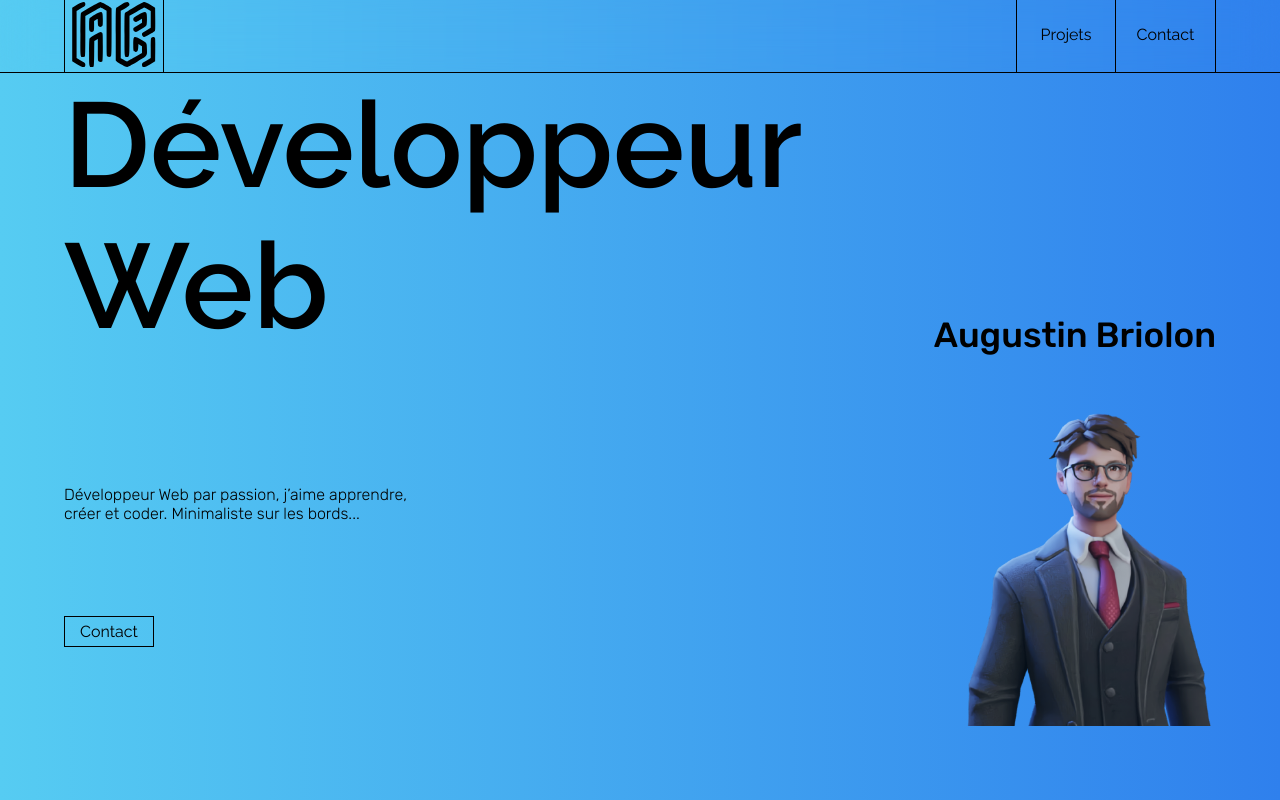
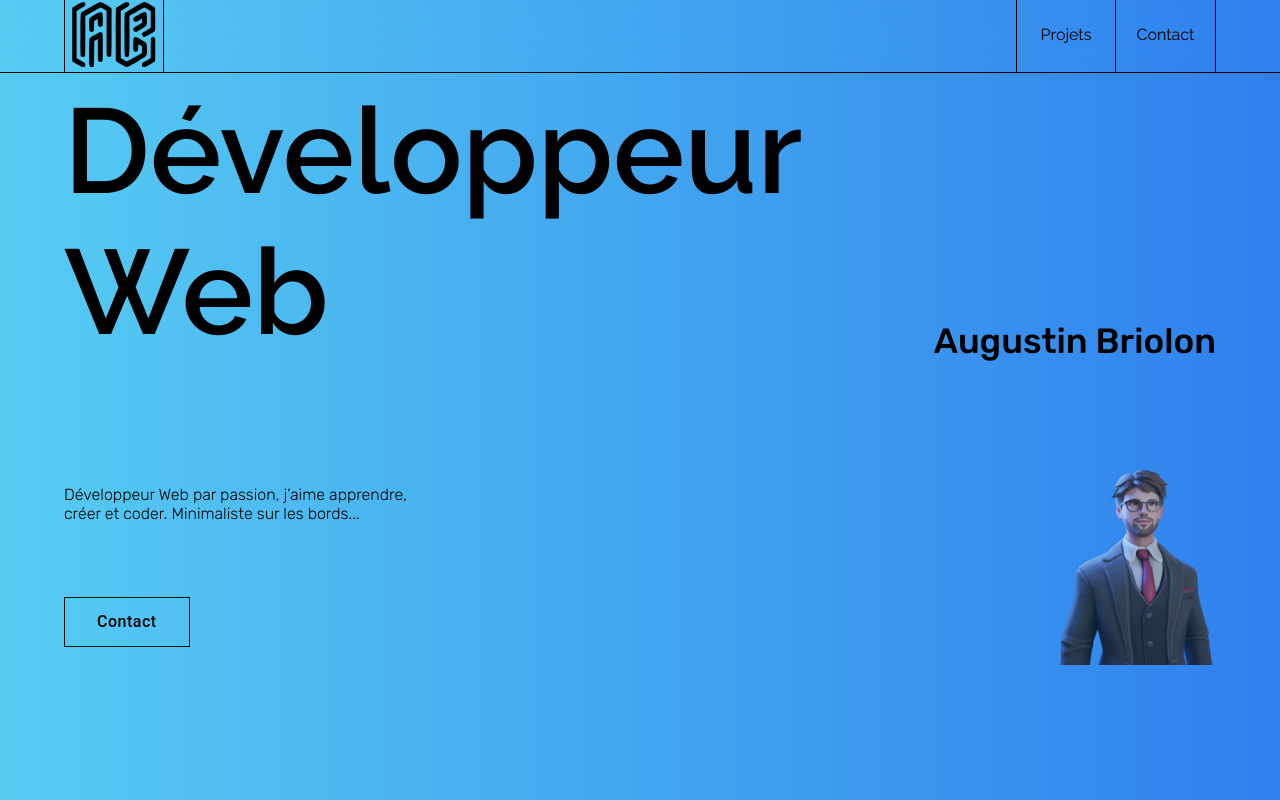
Before and after one commit to AugustinBriolon/Portfolio-v2, a React (Create React App) app: page / in a window 1280 px wide. Shown: the top 800 px of the page. Built offline with nearby package versions, Linux system fonts and the light colour scheme; the HTML template or start-up script is replaced by a standard one.

Commit message:
:sparkles: add button animation

```diff
--- a/src/components/Header/Header.js
+++ b/src/components/Header/Header.js
@@ -6,10 +6,11 @@ import { ScrollToPlugin } from 'gsap/ScrollToPlugin'
 import ImgMe from '../../assets/img/profilImg.png'
 
 gsap.registerPlugin(ScrollTrigger, ScrollToPlugin)
+document.querySelectorAll('.button').forEach(button => button.innerHTML = '<div><span>' + button.textContent.trim().split('').join('</span><span>') + '</span></div>');
 
 export default function Header() {
 
-  const slideInTop = (elem, delay, duration) => {
+  const slideInTop = (elem) => {
     gsap.fromTo(elem, {
       y: 20,
       opacity: 0
@@ -29,6 +30,8 @@ export default function Header() {
   useEffect(() => {
     slideInTop('.text1')
   }, [])
+
+
 
   return (
     <div className='section header'>
--- a/src/scss/component/other/_button.scss
+++ b/src/scss/component/other/_button.scss
@@ -1,5 +1,41 @@
 .button {
-	border: 1px solid #000000;
-  padding: 5px 15px;
-  margin-top: 15px;
+  padding: 16px 32px;
+  font-family: 'Roboto';
+  font-weight: 500;
+  line-height: 16px;
+  border: 1px solid black;
+  display: block;
+  outline: none;
+  text-decoration: none;
+  font-size: 16px;
+  letter-spacing: .5px;
+  background: transparent;
+  color: black;
+  transition: transform .44s ease, box-shadow .44s ease;
+
+  div {
+      display: flex;
+      overflow: hidden;
+      text-shadow: 0 16px 0 black;
+      span {
+          display: block;
+          backface-visibility: hidden;
+          font-style: normal;
+          transition: transform .44s ease;
+          transform: translateY(var(--m)) translateZ(0);
+
+          $i: 1;
+          @while $i < 12 {
+              &:nth-child(#{$i}) {
+                  transition-delay: $i / 20 + s;
+              }
+              $i: $i + 1;
+          }
+      }
+  }
+  &:hover {
+      span {
+          --m: calc(16px * -1);
+      }
+  }
 }
--- a/src/scss/layout/_contact.scss
+++ b/src/scss/layout/_contact.scss
@@ -7,9 +7,12 @@
     flex-direction: column;
   }
 
+  .txt {
+    width: 50%;
+  }
+
   .txt,
   .c2a {
-    width: 50%;
 
     @include media-min(768px) {
       width: 100%;
--- a/src/scss/layout/_header.scss
+++ b/src/scss/layout/_header.scss
@@ -91,9 +91,9 @@
       }
 
       img {
-        height: clamp(200px, 40vh, 400px);
+        height: clamp(200px, 25vh, 350px);
         width: auto;
-        opacity: 0.9;
+        opacity: 0.8;
       }
     }
   }
--- a/src/scss/layout/_nav.scss
+++ b/src/scss/layout/_nav.scss
@@ -21,6 +21,17 @@
 
   @include media-min(768px) {
     backdrop-filter: none;
+    background: #56ccf2; /* fallback for old browsers */
+    background: -webkit-linear-gradient(
+      to left,
+      #2f80ed,
+      #56ccf2
+    ); /* Chrome 10-25, Safari 5.1-6 */
+    background: linear-gradient(
+      to left,
+      #2f80ed,
+      #56ccf2
+    ); /* W3C, IE 10+/ Edge, Firefox 16+, Chrome 26+, Opera 12+, Safari 7+ */
   }
 
   div {
```
